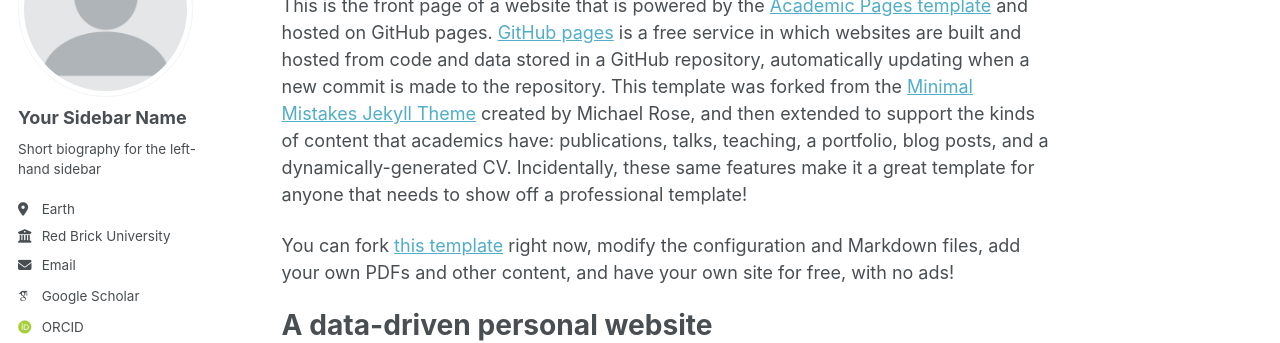
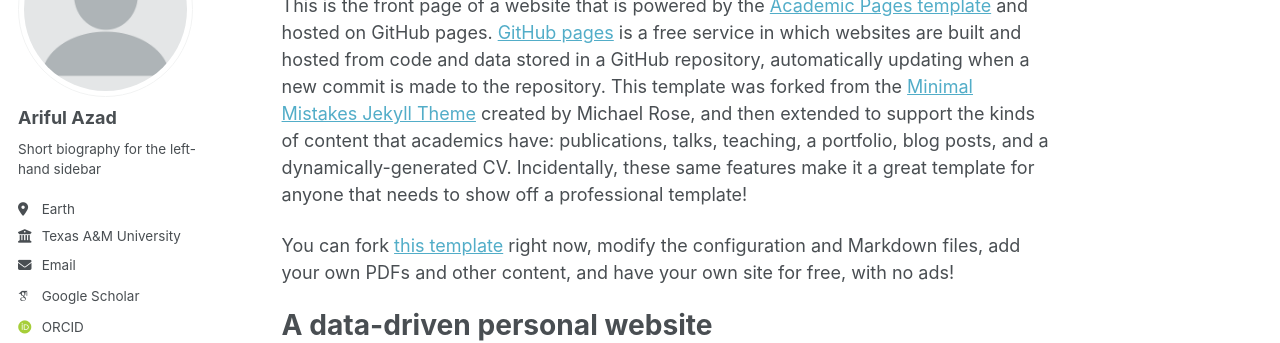
Before and after one commit to arifulazad/arifulazad.github.io, a Jekyll site: the page built from _pages/about.md, in a window 1280 px wide. Shown: the part 177-520 px from the top of the page. Built offline with Jekyll 4.4.1, drawn with Linux system fonts in a browser that asks for light colours; some web fonts are replaced; a script that is not in the unit is left out.

Commit message:
Update _config.yml
name

```diff
--- a/_config.yml
+++ b/_config.yml
@@ -23,13 +23,13 @@ repository               : "academicpages/academicpages.github.io"
 author:
   # Biographic information
   avatar           : "profile.png"
-  name             : "Your Sidebar Name"
+  name             : "Ariful Azad"
   pronouns         : # example: "she/her"
   bio              : "Short biography for the left-hand sidebar"
   location         : "Earth"
-  employer         : "Red Brick University"
+  employer         : "Texas A&M University"
   uri              : # URL
-  email            : "none@example.org"
+  email            : "ariful@tamu.edu"
 
   # Academic websites
   academia         : # URL
```
